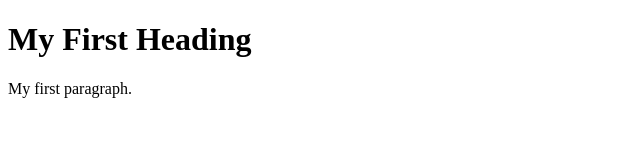
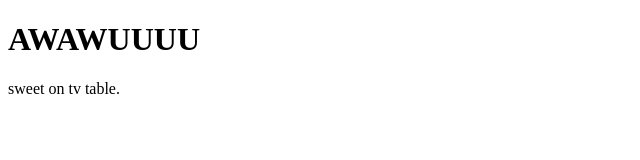
Before and after one commit to laflame210/laflame210.github.io, a plain HTML site: page index.html in a window 1280 px wide. Shown: the whole page, without its empty margins (0-640 px from the left). Drawn offline with Linux system fonts and the light colour scheme.

Commit message:
Update index.html

```diff
--- a/index.html
+++ b/index.html
@@ -5,8 +5,8 @@
 </head>
 <body>
 
-<h1>My First Heading</h1>
-<p>My first paragraph.</p>
+<h1>AWAWUUUU</h1>
+<p>sweet on tv table.</p>
 
 </body>
 </html>
```
